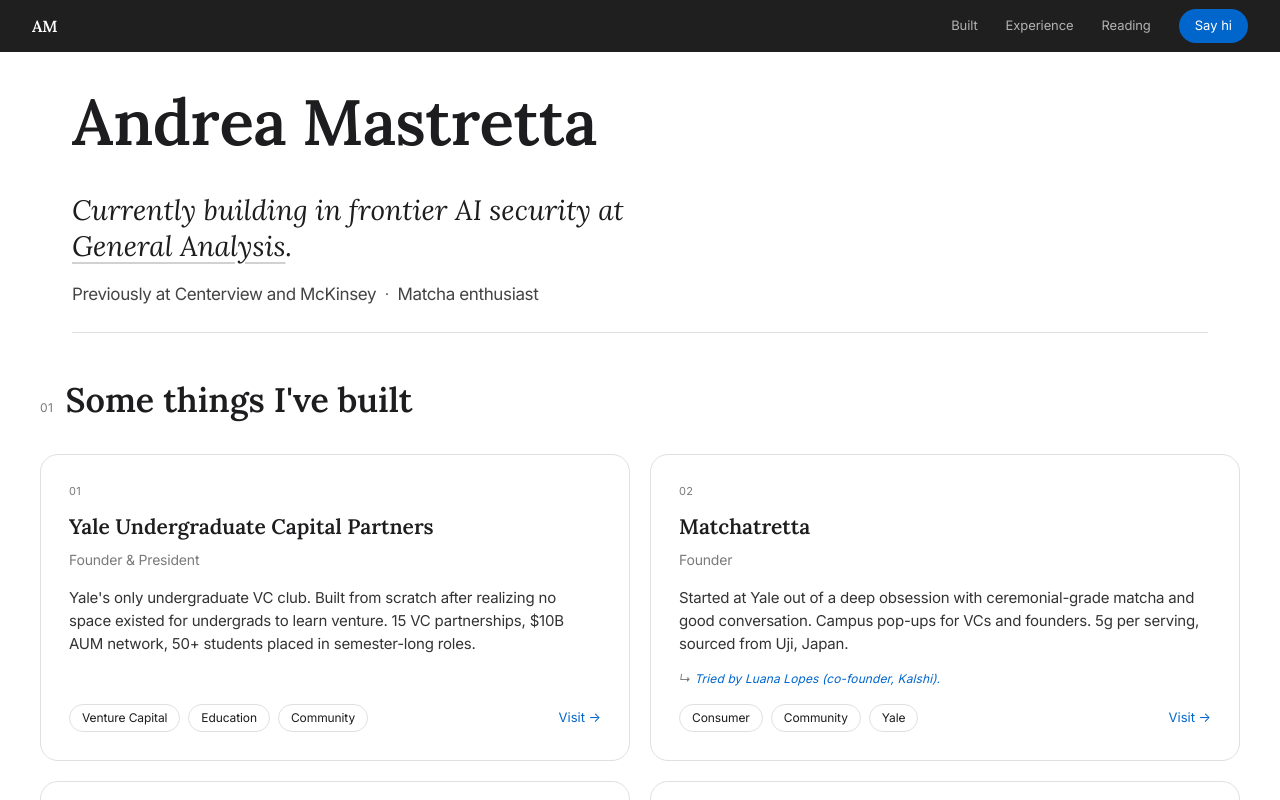
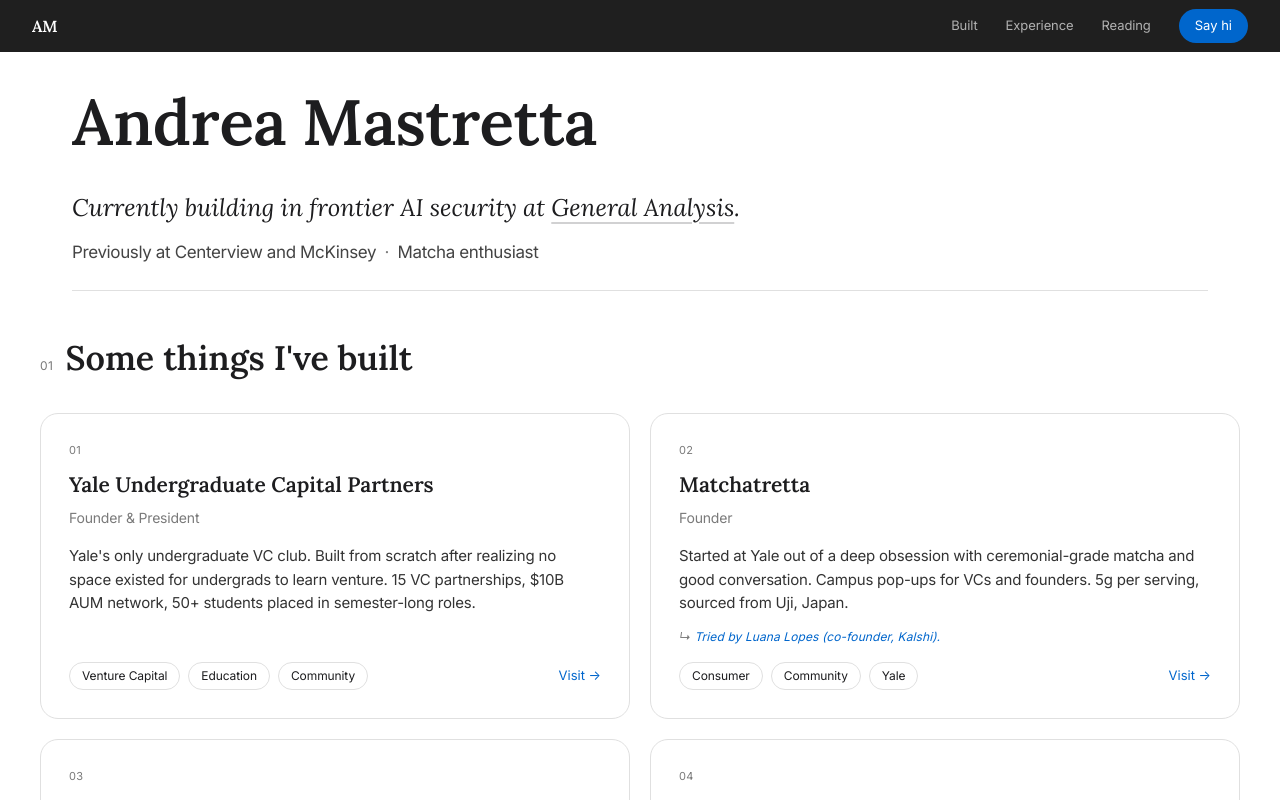
Before and after one commit to amastretta11/webdesign, a Next.js app: page / in a window 1280 px wide. Shown: the top 800 px of the page. Built offline with nearby package versions, Linux system fonts and the light colour scheme.

Commit message:
hero: fit tagline on one line at desktop
- Widen container to 860px
- Reduce tagline font ceiling from 28px to 24px
- Keep "General Analysis" from splitting across lines

Co-Authored-By: Claude Opus 4.7 (1M context) <noreply@anthropic.com>

```diff
--- a/components/Hero.tsx
+++ b/components/Hero.tsx
@@ -50,18 +50,18 @@ export default function Hero() {
           ))}
         </span>
       </h1>
-      <div className="max-w-[620px]">
+      <div className="max-w-[860px]">
         <p
           data-tag
           className="font-display italic text-ink leading-[1.3] tracking-normal"
-          style={{ fontSize: "clamp(20px, 2.5vw, 28px)" }}
+          style={{ fontSize: "clamp(18px, 2vw, 24px)" }}
         >
           Currently building in frontier AI security at{" "}
           <a
             href="https://generalanalysis.com/"
             target="_blank"
             rel="noopener noreferrer"
-            className="underline decoration-ink/20 underline-offset-[6px] hover:decoration-ink transition-colors"
+            className="underline decoration-ink/20 underline-offset-[6px] hover:decoration-ink transition-colors whitespace-nowrap"
           >
             General Analysis
           </a>
```
